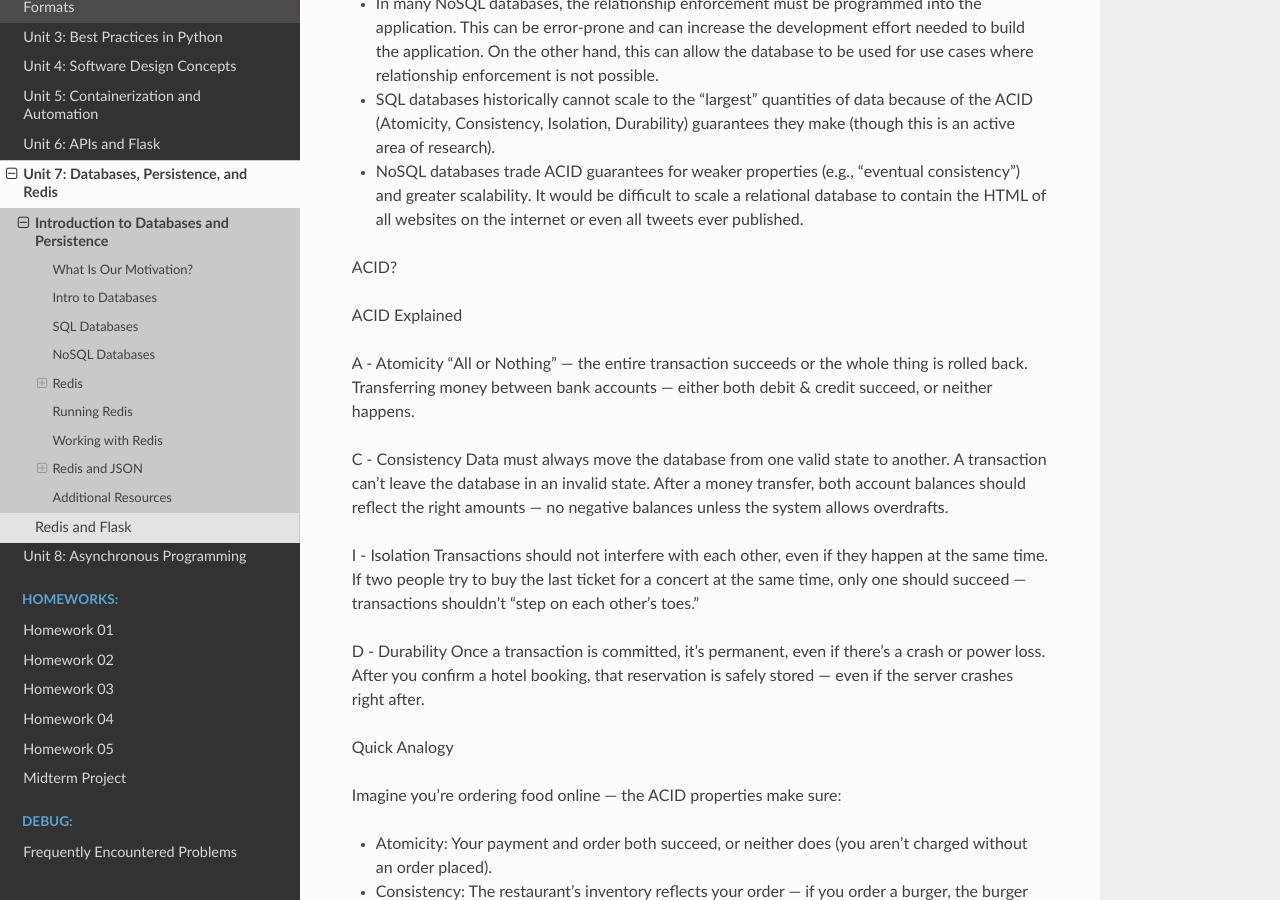
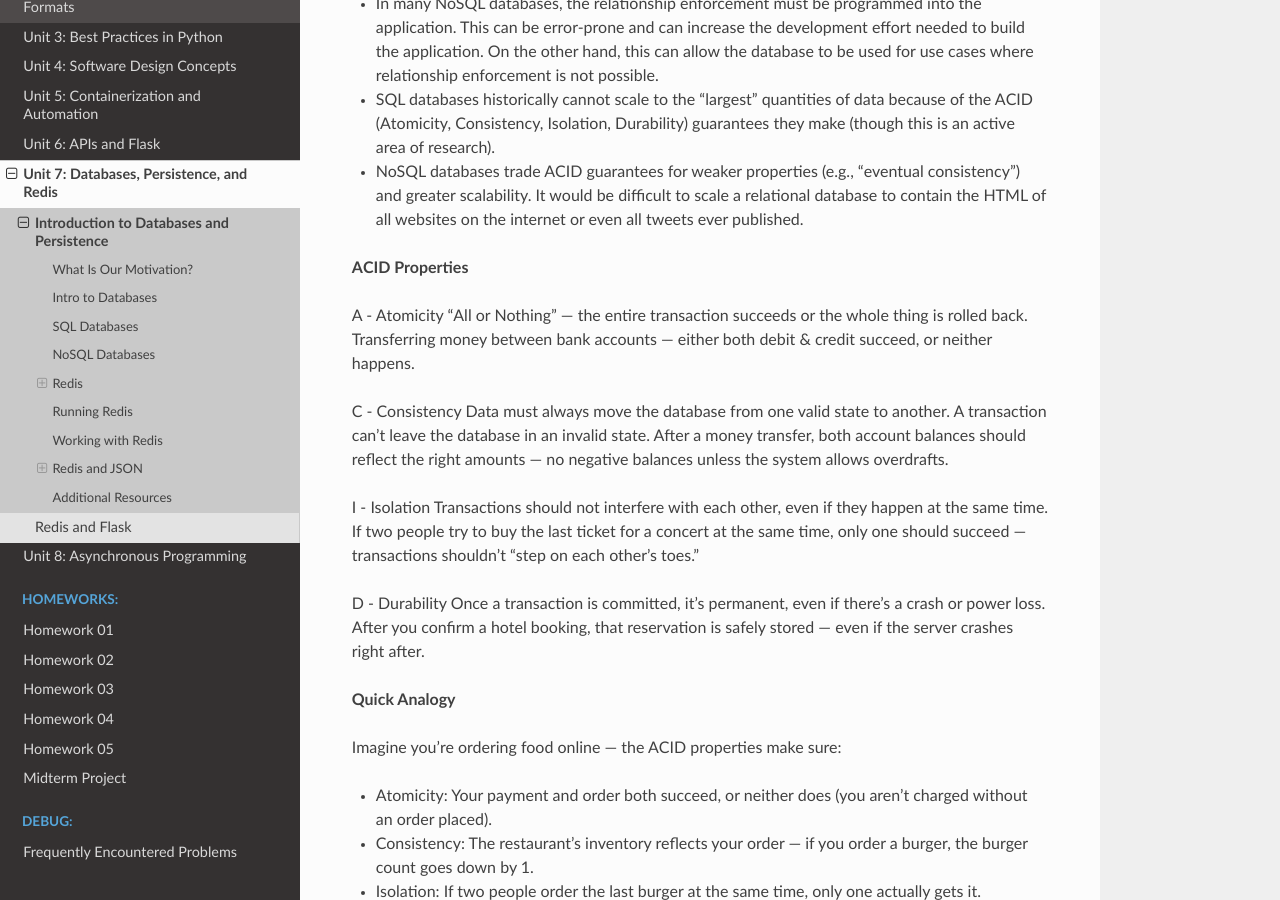
Before and after one commit to TACC/coe-332-sp25, a Sphinx documentation site: the page built from docs/unit07/intro_to_redis.rst, in a window 1280 px wide and 900 px high, scrolled down 3674 px. Built offline with Sphinx 7.4.7 and the Read the Docs theme 3.1.0, drawn with Linux system fonts in a browser that asks for light colours.

Commit message:
formatting and fixing broken links

```diff
--- a/docs/unit07/intro_to_redis.rst
+++ b/docs/unit07/intro_to_redis.rst
@@ -159,25 +159,30 @@ Comparing SQL and NoSQL is an apples to oranges comparison.
   the HTML of all websites on the internet or even all tweets ever published.
 
 
-ACID?
+**ACID Properties**
 
-ACID Explained
+A - Atomicity	"All or Nothing" — the entire transaction succeeds or the whole thing is rolled back.
+Transferring money between bank accounts — either both debit & credit succeed, or neither happens.
 
-A - Atomicity	"All or Nothing" — the entire transaction succeeds or the whole thing is rolled back.	Transferring money between bank accounts — either both debit & credit succeed, or neither happens.
+C - Consistency	Data must always move the database from one valid state to another. A transaction
+can't leave the database in an invalid state.	After a money transfer, both account balances should
+reflect the right amounts — no negative balances unless the system allows overdrafts.
 
-C - Consistency	Data must always move the database from one valid state to another. A transaction can't leave the database in an invalid state.	After a money transfer, both account balances should reflect the right amounts — no negative balances unless the system allows overdrafts.
+I - Isolation	Transactions should not interfere with each other, even if they happen at the same time.
+If two people try to buy the last ticket for a concert at the same time, only one should succeed —
+transactions shouldn't "step on each other's toes."
 
-I - Isolation	Transactions should not interfere with each other, even if they happen at the same time.	If two people try to buy the last ticket for a concert at the same time, only one should succeed — transactions shouldn't "step on each other's toes."
-
-D - Durability	Once a transaction is committed, it’s permanent, even if there’s a crash or power loss.	After you confirm a hotel booking, that reservation is safely stored — even if the server crashes right after.
+D - Durability	Once a transaction is committed, it's permanent, even if there's a crash or power loss.
+After you confirm a hotel booking, that reservation is safely stored — even if the server crashes right
+after.
 
 
-Quick Analogy
+**Quick Analogy**
 
-Imagine you’re ordering food online — the ACID properties make sure:
+Imagine you're ordering food online — the ACID properties make sure:
 
-* Atomicity: Your payment and order both succeed, or neither does (you aren’t charged without an order placed).
-* Consistency: The restaurant’s inventory reflects your order — if you order a burger, the burger count goes down by 1.
+* Atomicity: Your payment and order both succeed, or neither does (you aren't charged without an order placed).
+* Consistency: The restaurant's inventory reflects your order — if you order a burger, the burger count goes down by 1.
 * Isolation: If two people order the last burger at the same time, only one actually gets it.
 * Durability: Even if the system crashes, your order stays confirmed.
 
@@ -205,7 +210,7 @@ When to use SQL
 * Analytics and Complex Queries
 	SQL is excellent when you need to join tables, filter, aggregate, or run complex queries across datasets.
 * Standardized Reporting
-	If your business relies heavily on structured reporting and analysis, SQL’s mature querying (like GROUP BY, JOIN, etc.) fits well.
+	If your business relies heavily on structured reporting and analysis, SQL's mature querying (like GROUP BY, JOIN, etc.) fits well.
 
 When to use NoSQL
 
@@ -220,7 +225,7 @@ When to use NoSQL
 * Horizontal Scaling
 	NoSQL databases are typically designed for easier horizontal scaling (sharding/partitioning across servers) compared to SQL.
 * Big Data & Distributed Systems
-	If you’re building something like a recommendation engine, analytics pipeline, or IoT platform, NoSQL can shine.
+	If you're building something like a recommendation engine, analytics pipeline, or IoT platform, NoSQL can shine.
 
 Quick Rule of Thumb
 
@@ -532,5 +537,5 @@ Additional Resources
 
 * `Redis Docs <https://redis.io/documentation>`_
 * `Redis Python Library <https://redis-py.readthedocs.io/en/stable/>`_
-* `Try Redis in a Browser <https://try.redis.io/>`_
+* `Try Redis in a Browser <https://redis.io/try-free/>`_
 * `Semantic Versioning <https://semver.org/>`_
--- a/docs/unit07/redis_and_flask.rst
+++ b/docs/unit07/redis_and_flask.rst
@@ -459,5 +459,5 @@ Additional Resources
 
 * `Redis Docs <https://redis.io/documentation>`_
 * `Redis Python Library <https://redis-py.readthedocs.io/en/stable/>`_
-* `Try Redis in a Browser <https://try.redis.io/>`_
+* `Try Redis in a Browser <https://redis.io/try-free/>`_
 * `Semantic Versioning <https://semver.org/>`_
```
